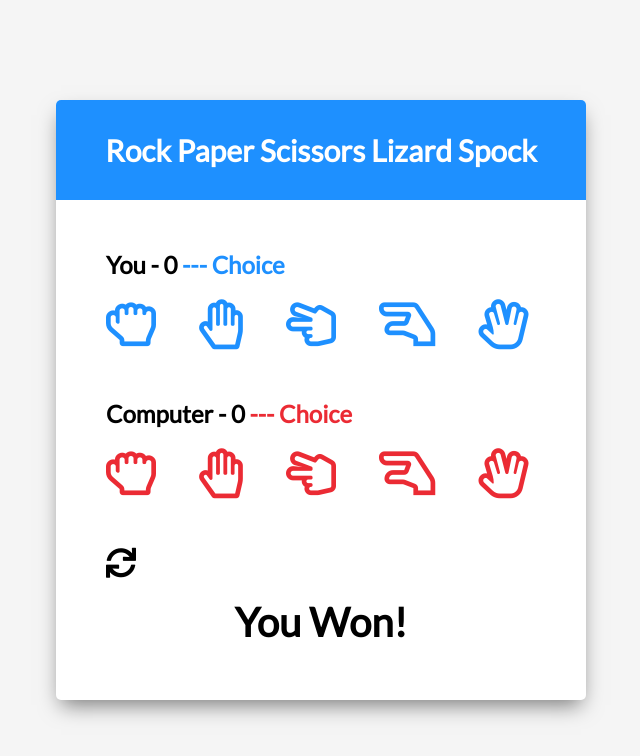
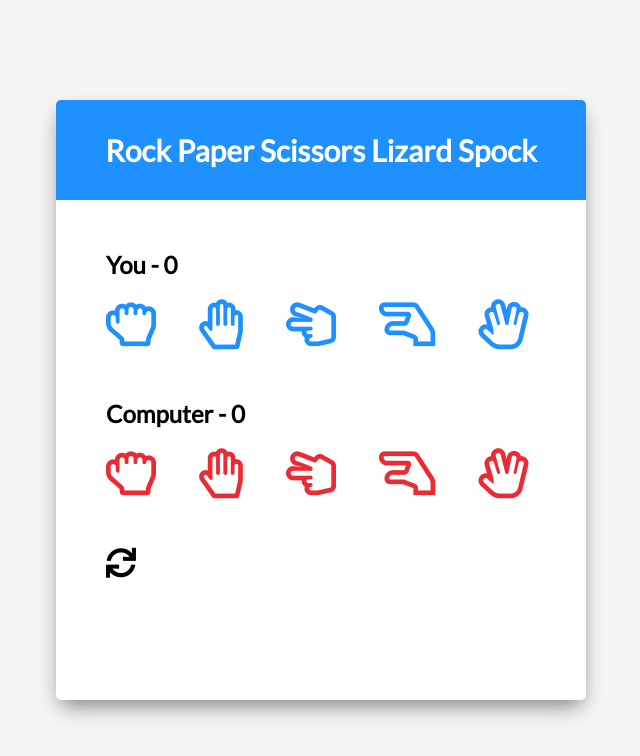
Before and after one commit to bergstenarn/spock-rock-game, a plain HTML site: page index.html in a window 1280 px wide. Both pictures are taken after a click on the icon 440 px from the left and 563 px from the top of the page. Shown: the whole page, without its empty margins (319-959 px from the left). Drawn offline with Linux system fonts and the light colour scheme.

Commit message:
135. JS - Reset All

```diff
--- a/index.html
+++ b/index.html
@@ -21,7 +21,7 @@
       <div class="player-container" id="player">
         <h2>
           You - <span id="playerScore">0</span
-          ><span class="choice" id="playerChoice"> --- Choice</span>
+          ><span class="choice" id="playerChoice"></span>
         </h2>
         <i
           class="far fa-hand-rock"
@@ -58,7 +58,7 @@
       <div class="player-container" id="computer">
         <h2>
           Computer - <span id="computerScore">0</span
-          ><span class="choice" id="computerChoice"> --- Choice</span>
+          ><span class="choice" id="computerChoice"></span>
         </h2>
         <i class="far fa-hand-rock" title="Rock" id="computerRock"></i>
         <i class="far fa-hand-paper" title="Paper" id="computerPaper"></i>
@@ -71,10 +71,14 @@
         <i class="far fa-hand-spock" title="Spock" id="computerSpock"></i>
       </div>
       <!-- Reset icon -->
-      <i class="fas fa-sync alt reset-icon" title="Reset"></i>
+      <i
+        class="fas fa-sync alt reset-icon"
+        title="Reset"
+        onclick="resetAll()"
+      ></i>
       <!-- Results text -->
       <div class="result-container">
-        <h3 class="result-text" id="resultText">You Won!</h3>
+        <h3 class="result-text" id="resultText"></h3>
       </div>
     </div>
     <!-- Script -->
--- a/script.js
+++ b/script.js
@@ -35,6 +35,19 @@ function resetSelected() {
   allGameIcons.forEach((icon) => {
     icon.classList.remove("selected");
   });
+}
+
+// Reset score and playerChoice/computerChoice
+function resetAll() {
+  playerScoreNumber = 0;
+  computerScoreNumber = 0;
+  playerScoreElem.textContent = playerScoreNumber;
+  computerScoreElem.textContent = computerScoreNumber;
+  playerChoiceElem.textContent = "";
+  computerChoiceElem.textContent = "";
+  resultText.textContent = "";
+  resetSelected();
+  computerChoice = "";
 }
 
 // Random computer choice
@@ -83,12 +96,10 @@ function displayComputerChoice() {
 
 // Check result, increase scores, update result text
 function updateScore(playerChoice) {
-  console.log(playerChoice, computerChoice);
   if (playerChoice === computerChoice) {
     resultText.textContent = "It's a tie.";
   } else {
     const choice = choices[playerChoice];
-    console.log(choice.defeats.indexOf(computerChoice));
     if (choice.defeats.indexOf(computerChoice) > -1) {
       resultText.textContent = "You Won!";
       playerScoreNumber++;
```
